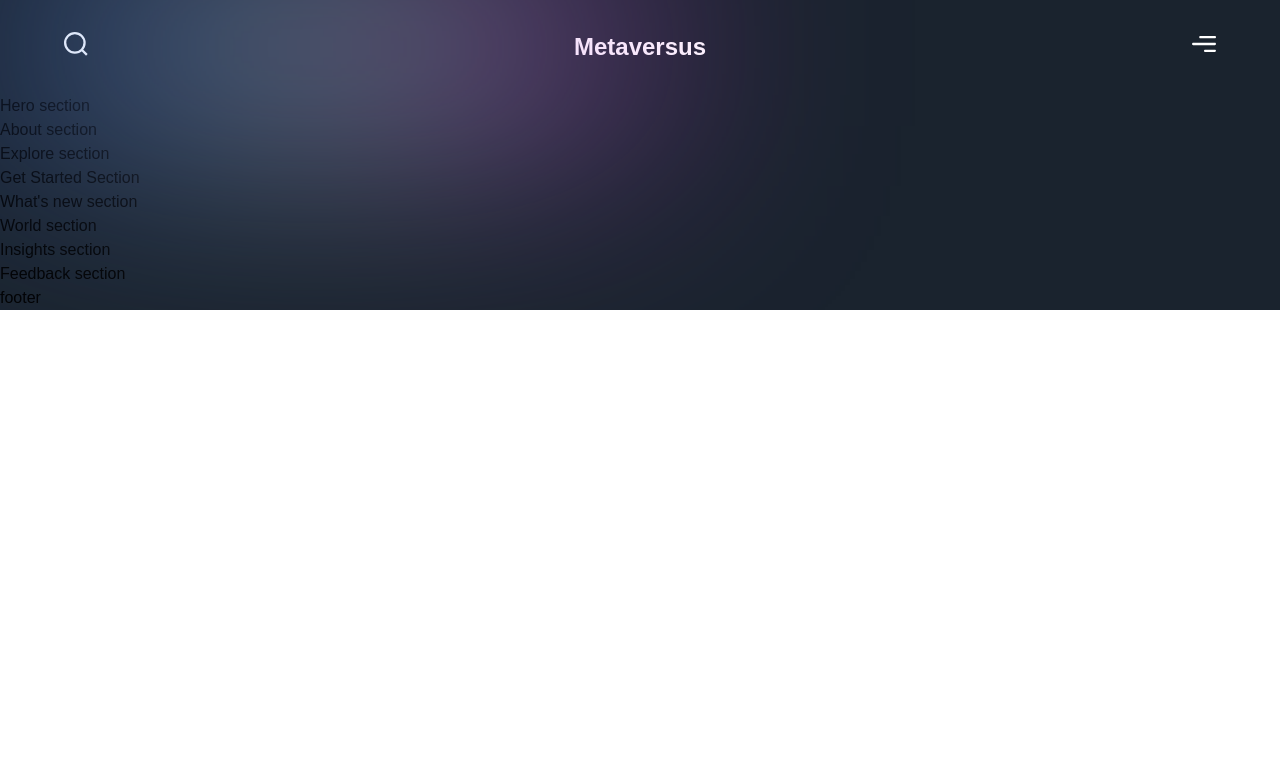
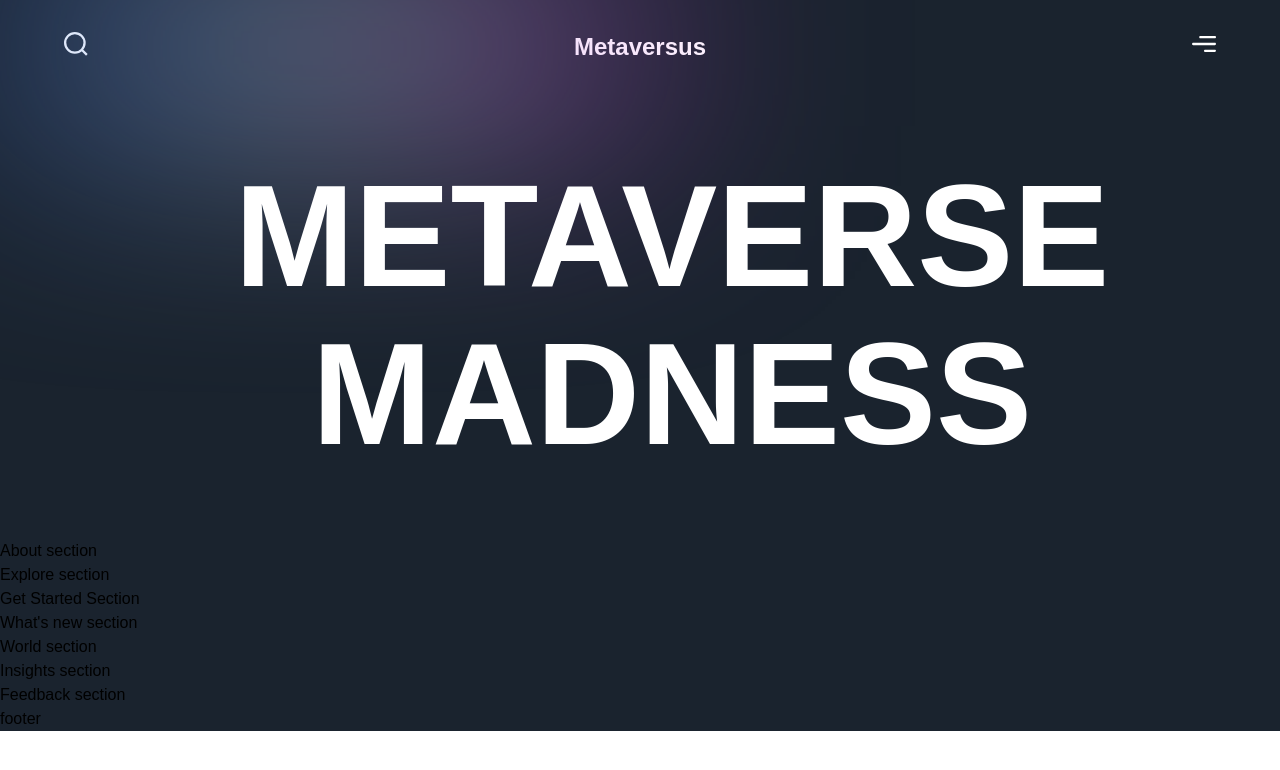
Before and after one commit to JacqueKajiya/motion-landingpage, a Next.js app: page / in a window 1280 px wide. Shown: the top 770 px of the page. Built offline with nearby package versions, Linux system fonts and the light colour scheme; a web font is replaced by a local one.

Commit message:
feat: added main title

```diff
--- a/sections/Hero.jsx
+++ b/sections/Hero.jsx
@@ -1,8 +1,32 @@
 'use client';
 
+import { motion } from 'framer-motion';
+
+import styles from '../styles';
+import { slideIn, staggerContainer, textVariant } from '../utils/motion';
+
 const Hero = () => (
-  <section>
-    Hero section
+  <section className={`${styles.yPaddings} sm:pl-16`}>
+    <motion.div
+      variants={staggerContainer}
+      initial="hidden"
+      whileInView="show"
+      viewport={{ once: false, amount: 0.25 }}
+      className={`${styles.innerWidth} mx-auto flex flex-col`}
+    />
+    <div className="flex justify-center items-center flex-col relative z-10">
+      <motion.h1 variants={textVariant(1.1)}
+        className={styles.heroHeading}
+      >
+        Metaverse
+      </motion.h1>
+      <motion.div variants={textVariant(1.2)}
+        className="flex flex-row justify-center items-center"
+      >
+        <h1 className={styles.heroHeading}>Madness</h1>
+      </motion.div>
+
+    </div>
   </section>
 );
 
```
